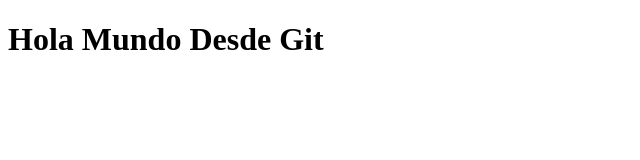
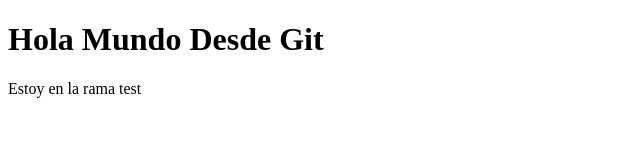
Before and after one commit to Zenobio89/Prueba, a plain HTML site: page index.html in a window 1280 px wide. Shown: the whole page, without its empty margins (0-640 px from the left). Drawn offline with Linux system fonts and the light colour scheme.

Commit message:
Actualizamos el archivo index.html

```diff
--- a/index.html
+++ b/index.html
@@ -9,6 +9,9 @@
 
 <body>
     <h1>Hola Mundo Desde Git</h1>
+    <div>
+        <p>Estoy en la rama test</p>
+    </div>
 </body>
 
 </html>
```
